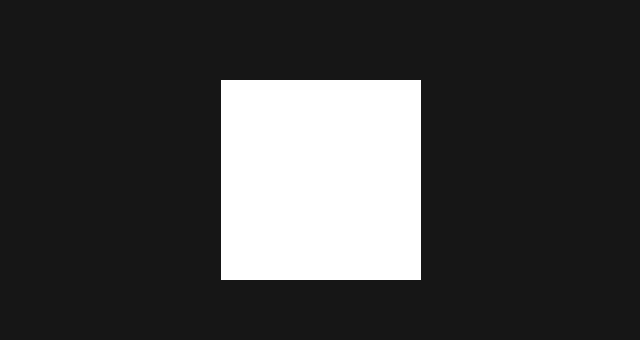
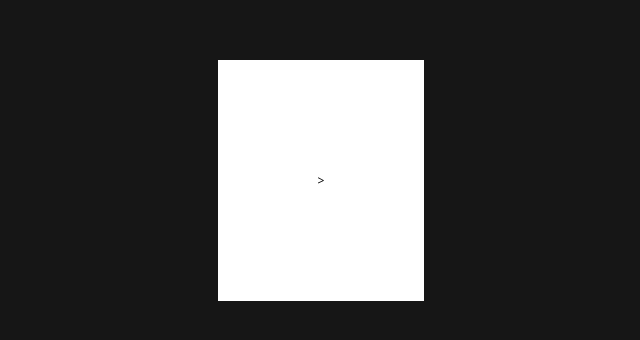
Before and after one commit to zmm2025/react-testing-app, a React (Create React App) app: page / in a window 1280 px wide. Shown: the part 220-560 px from the top of the page, without its empty margins (319-959 px from the left). Built offline with nearby package versions, Linux system fonts and the light colour scheme.

Commit message:
work on class path text component

```diff
--- a/src/components/ConfirmationWindow/ConfirmationWindow.js
+++ b/src/components/ConfirmationWindow/ConfirmationWindow.js
@@ -1,10 +1,11 @@
+import { Fragment } from "react";
 import "./ConfirmationWindow.css";
 
 export default function ConfirmationWindow({ stagedClassPath, confirmClassPath }) {
     return (
         <div className="confirmation-window">
             <ContentPreview />
-            <ClassPathText />
+            <ClassPathText classPath={stagedClassPath}/>
             <BlameText />
             <ActionButtons />
         </div>
@@ -17,9 +18,22 @@ function ContentPreview() {
     );
 }
 
-function ClassPathText() {
+function ClassPathText({ classPath }) {
+    const cssClassName = "class-path-text";
+    const delimiterCSSClassName = "divider";
+
     return (
-        null
+        <div className={cssClassName}>
+            {classPath.map((pathClass, index) => {
+                const isFirstClass = index !== 0;
+                return (
+                    <Fragment key={index}>
+                        {!isFirstClass && <p className={delimiterCSSClassName}> &gt; </p>} {/* "&gt;" == ">" */}
+                        <p>{pathClass.name}</p>
+                    </Fragment>
+                )
+            })}
+        </div>
     );
 }
 
```
